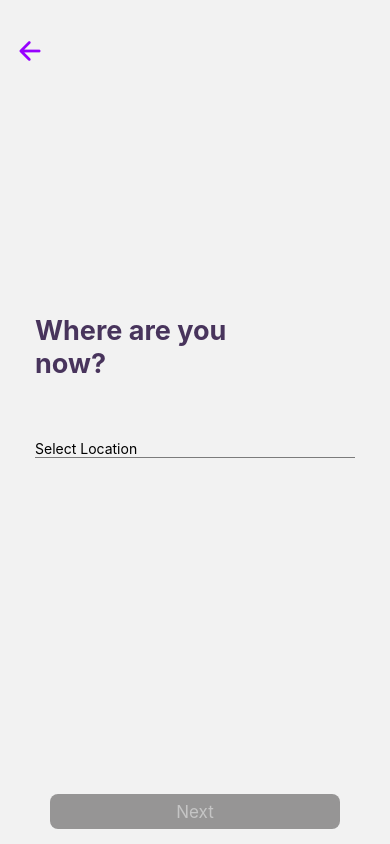
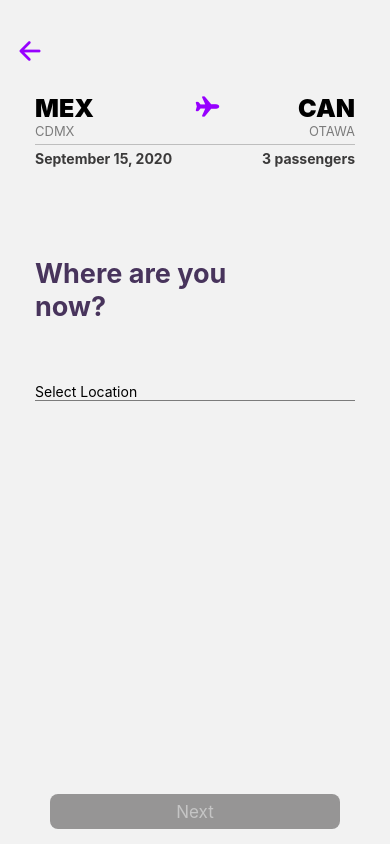
Before and after one commit to Diana-Camz/flightApp, a React Native app: screen /Origin in a window 390 px wide. Built offline with nearby package versions, Linux system fonts and the light colour scheme.

Commit message:
edit Origin and Destiny Screens and create FlightInfo component

```diff
--- a/src/components/booking/ButtonNext.js
+++ b/src/components/booking/ButtonNext.js
@@ -15,7 +15,8 @@ export default ButtonNext
 
 const styles = StyleSheet.create({
     container: {
-        alignItems: 'center'
+        alignItems: 'center',
+        marginBottom: 0,
     },
     button_container: {
         backgroundColor: '#969595',
--- /dev/null
+++ b/src/components/booking/FlightInfo.js
@@ -0,0 +1,63 @@
+import { StyleSheet, Text, View } from 'react-native'
+import React from 'react'
+import Ionicons from '@expo/vector-icons/Ionicons';
+
+const FlightInfo = ({origin, destiny, dateDeparture, passengers}) => {
+  return (
+    <View style={styles.container}>
+        <View style={styles.mainInfo_container}>
+            <View style={styles.origin_container}>
+              <Text style={[styles.city_title, {textAlign: 'left'}]}>{origin[0]}</Text>
+              <Text style={[styles.city_subtitle, {textAlign: 'left'}]}>{origin[1]}</Text>
+            </View>
+            <Ionicons name='airplane' size={25} color={'#9700FF'} style={styles.icon}/>
+            <View style={styles.destiny_container}>
+              <Text style={[styles.city_title, {textAlign: 'right'}]}>{destiny[0]}</Text>
+              <Text style={[styles.city_subtitle, {textAlign: 'right'}]}>{destiny[1]}</Text>
+            </View>
+        </View>
+        <View style={styles.detailsInfo_container}>
+            <Text style={[styles.detailsInfo_text, {textAlign: 'right'}]}>{dateDeparture}</Text>
+            <Text style={[styles.detailsInfo_text, {textAlign: 'left'}]}>{passengers} passengers</Text>
+        </View>
+    </View>
+  )
+}
+
+export default FlightInfo
+
+const styles = StyleSheet.create({
+    container: {
+        paddingHorizontal: 20,
+        paddingVertical: 10,
+        marginTop: 15,
+      },
+      mainInfo_container: {
+        flexDirection: 'row',
+        justifyContent: "space-between",
+        borderBottomWidth: 0.6,
+        borderBottomColor: '#bebebe',
+      },
+      city_title: {
+        fontSize: 25,
+        fontWeight: '900',
+      },
+      city_subtitle: {
+        color: '#7C7C7C',
+        marginBottom: 5,
+        fontSize: 13,
+      },
+      icon: {
+        position: 'absolute',
+        paddingLeft: 160,
+      },
+      detailsInfo_container: {
+        flexDirection: 'row',
+        justifyContent: "space-between",
+      },
+      detailsInfo_text: {
+        fontWeight: '700',
+        marginTop: 5,
+        color: '#3b3a3a',
+      },
+})
--- a/src/screens/bookingScreens/Destiny.js
+++ b/src/screens/bookingScreens/Destiny.js
@@ -1,17 +1,26 @@
-import { StyleSheet, Text, TextInput, View } from 'react-native'
+import { ScrollView, StyleSheet, Text, TextInput, View } from 'react-native'
 import React from 'react'
 import { Ionicons } from '@expo/vector-icons';
 import ButtonNext from '../../components/booking/ButtonNext';
+import FlightInfo from '../../components/booking/FlightInfo';
 
 const Destiny = () => {
   return (
     <View style={styles.container}>
       <Ionicons name={'arrow-back'} size={30} style={styles.icon}/>
+      <FlightInfo
+        origin={['MEX', 'CDMX']}
+        destiny={['CAN', 'OTAWA']}
+        dateDeparture={'September 15, 2020'}
+        passengers={3}
+      />
       <View style={styles.input_container}>
         <Text style={styles.title}>Where will you be flying to?</Text>
         <TextInput style={styles.input} placeholder='Select Location'></TextInput>
       </View>
-      <ButtonNext title={'Next'}/>
+      <View style={styles.button_container}>
+        <ButtonNext title={'Next'}/>
+      </View>
     </View>
   )
 }
@@ -21,7 +30,6 @@ export default Destiny
 const styles = StyleSheet.create({
   container: {
     flex: 1,
-    justifyContent: 'space-between',
     paddingHorizontal: 15,
     paddingVertical: 15,
   },
@@ -37,11 +45,16 @@ const styles = StyleSheet.create({
   },
   input_container: {
     paddingHorizontal: 20,
-    marginTop: -90,
+    marginTop: 80,
   },
   input: {
     borderBottomWidth: 1,
     borderBottomColor: '#7c7c7c',
     marginTop: 60,
+  },
+  button_container: {
+    flex: 1,
+    flexDirection: 'column',
+    justifyContent: 'flex-end',
   }
 })
--- a/src/screens/bookingScreens/Origin.js
+++ b/src/screens/bookingScreens/Origin.js
@@ -2,16 +2,25 @@ import { StyleSheet, Text, TextInput, View } from 'react-native'
 import React from 'react'
 import { Ionicons } from '@expo/vector-icons';
 import ButtonNext from '../../components/booking/ButtonNext';
+import FlightInfo from '../../components/booking/FlightInfo';
 
 const Origin = () => {
   return (
     <View style={styles.container}>
       <Ionicons name={'arrow-back'} size={30} style={styles.icon}/>
+      <FlightInfo
+        origin={['MEX', 'CDMX']}
+        destiny={['CAN', 'OTAWA']}
+        dateDeparture={'September 15, 2020'}
+        passengers={3}
+      />
       <View style={styles.input_container}>
         <Text style={styles.title}>Where are you now?</Text>
         <TextInput style={styles.input} placeholder='Select Location'></TextInput>
       </View>
-      <ButtonNext title={'Next'}/>
+      <View style={styles.button_container}>
+        <ButtonNext title={'Next'}/>
+      </View>
     </View>
   )
 }
@@ -21,7 +30,6 @@ export default Origin
 const styles = StyleSheet.create({
   container: {
     flex: 1,
-    justifyContent: 'space-between',
     paddingHorizontal: 15,
     paddingVertical: 15,
   },
@@ -37,11 +45,16 @@ const styles = StyleSheet.create({
   },
   input_container: {
     paddingHorizontal: 20,
-    marginTop: -90,
+    marginTop: 80,
   },
   input: {
     borderBottomWidth: 1,
     borderBottomColor: '#7c7c7c',
     marginTop: 60,
+  },
+  button_container: {
+    flex: 1,
+    flexDirection: 'column',
+    justifyContent: 'flex-end',
   }
 })
```
